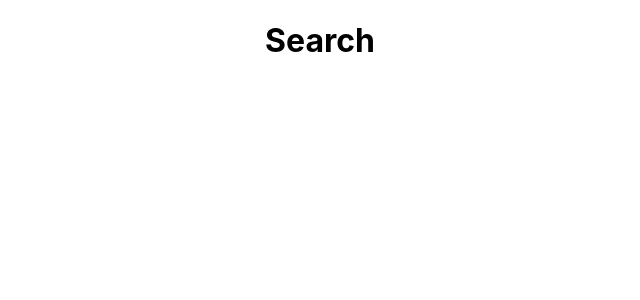
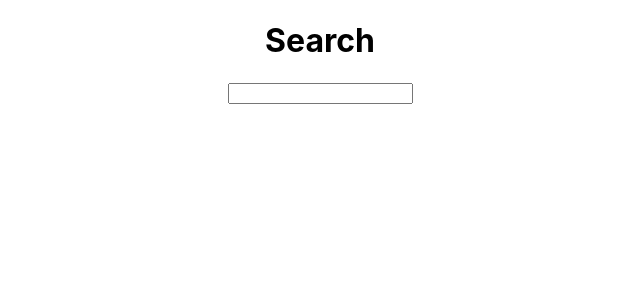
Before and after one commit to PJMantoss/autocomplete_search, a JavaScript app: page / in a window 1280 px wide. Shown: the top 300 px of the page, without its empty margins (320-960 px from the left). Built offline with nearby package versions, Linux system fonts and the light colour scheme; the HTML template or start-up script is replaced by a standard one.

Commit message:
update App

```diff
--- a/src/App.js
+++ b/src/App.js
@@ -5,7 +5,9 @@ function App() {
     <div className="App">
       <h1>Search</h1>
       <div className="searchContainer">
-        <div className="searchInner"></div>
+        <div className="searchInner">
+          <input type="" />
+        </div>
       </div>
     </div>
   );
```
